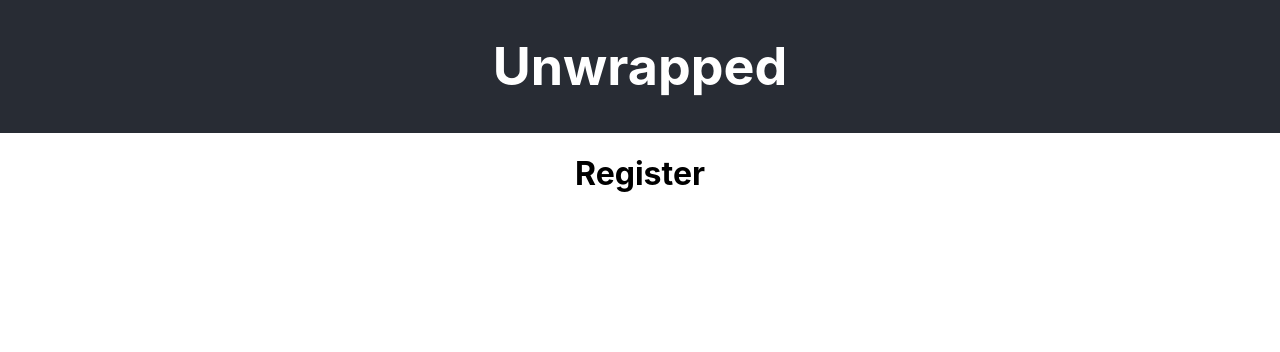
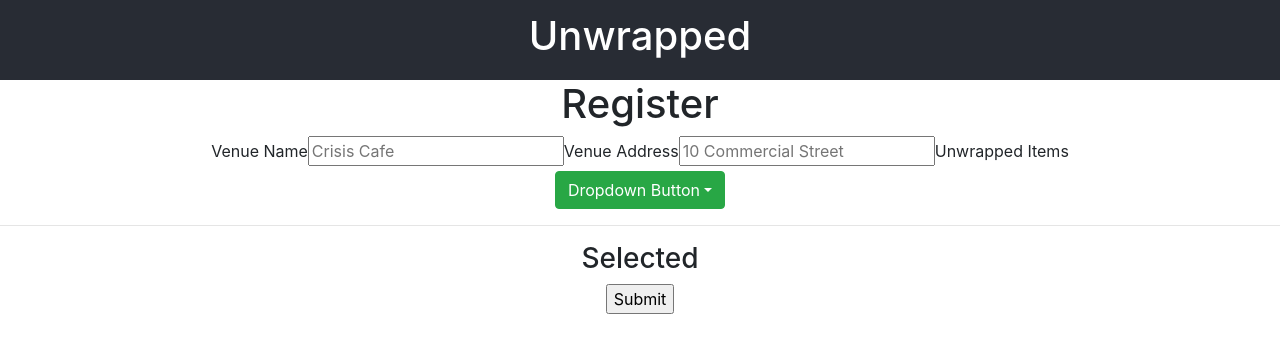
Before and after one commit to HuxleyM/unwrapped_frontEnd_Athena, a React (Create React App) app in the folder unwrapped/: page / in a window 1280 px wide. Both pictures are taken after a click on the button "register a store". Shown: the top 352 px of the page. Built offline with nearby package versions, Linux system fonts and the light colour scheme.

Commit message:
REGISTERFORM: added basic form

```diff
--- a/unwrapped/package.json
+++ b/unwrapped/package.json
@@ -4,6 +4,7 @@
   "private": true,
   "dependencies": {
     "react": "^16.8.6",
+    "react-bootstrap": "^1.0.0-beta.8",
     "react-dom": "^16.8.6",
     "react-scripts": "2.1.8"
   },
--- a/unwrapped/src/components/register.js
+++ b/unwrapped/src/components/register.js
@@ -1,8 +1,14 @@
 import React, { Component } from 'react';
+import RegisterForm from './register_form';
+
 
 class Register extends Component{
+
     render(){
-        return (<h1> Register</h1>);
+        return (<div>
+              <h1> Register</h1>
+              <RegisterForm/>
+            </div>);
     }
 }
 
--- /dev/null
+++ b/unwrapped/src/components/register_form.js
@@ -0,0 +1,48 @@
+import React from 'react';
+import Dropdown from 'react-bootstrap/Dropdown'
+import FormDropdown from './register_form_dropdown';
+
+
+
+const RegisterForm = ( { handleForm } ) => {
+
+	return (
+	<form onSubmit ={ handleForm }>
+	  	<link
+		rel="stylesheet"
+		href="https://maxcdn.bootstrapcdn.com/bootstrap/4.3.1/css/bootstrap.min.css"
+		integrity="sha384-ggOyR0iXCbMQv3Xipma34MD+dH/1fQ784/j6cY/iJTQUOhcWr7x9JvoRxT2MZw1T"
+		crossorigin="anonymous"
+		/>
+		<label>Venue Name</label>
+		<input
+			type='text'
+			id='venuename'
+			placeholder='Crisis Cafe'
+			required
+		></input>
+
+		<label>Venue Address</label>
+		<input
+			type='text'
+			id='venueaddress'
+			placeholder='10 Commercial Street'
+			required
+		></input>
+
+        <label>Unwrapped Items</label>
+		<FormDropdown/>
+
+
+
+		<input
+		    className="submitForm action_button"
+			id='submit_form'
+			type="submit"
+			value="Submit"
+		></input>
+	</form>
+	)
+}
+
+export default RegisterForm;
--- /dev/null
+++ b/unwrapped/src/components/register_form_dropdown.js
@@ -0,0 +1,53 @@
+import React, { Component } from 'react';
+import Dropdown from 'react-bootstrap/Dropdown'
+
+
+class FormDropdown extends Component {
+    constructor() {
+      super();
+      this.state = {
+        selectedItems: []
+      };
+    }
+
+    itemSelected(item){
+    // this.state.selectedItems.find(item) ? 'jk' : 'huj'
+    var itemsList=this.state.selectedItems.push(item)
+      this.setState({
+        selected: itemsList
+      })
+    }
+
+
+    printPretty(){
+      console.log('hi')
+        return this.state.selectedItems.join('\n');
+    }
+
+    // <button onClick={()=>{this.changeUserJourney('find')}}>find a store</button>
+//
+    render() {
+      return (
+          <div>
+            <Dropdown onSelect={(eventKey: any, event: Object)=>{ this.itemSelected(eventKey)}}>
+            <Dropdown.Toggle variant="success" id="dropdown-basic">
+                Dropdown Button
+            </Dropdown.Toggle>
+
+            <Dropdown.Menu>
+                <Dropdown.Item eventKey="fruit">Fruit</Dropdown.Item>
+				<Dropdown.Item eventKey="veg">Veg</Dropdown.Item>
+                <Dropdown.Item eventKey="shampoo">Shampoos</Dropdown.Item>
+                <Dropdown.Item eventKey="dry-goods">Dry Goods</Dropdown.Item>
+				<Dropdown.Item eventKey="wine">Wine</Dropdown.Item>
+            </Dropdown.Menu>
+        </Dropdown>
+		<hr></hr>
+		<h3>Selected</h3>
+		<div>{this.printPretty()}</div>
+          </div>
+      )
+    }
+}
+
+export default FormDropdown
```
Also changed, not shown: 1 other file (tests, documents, lock files or other folders).
